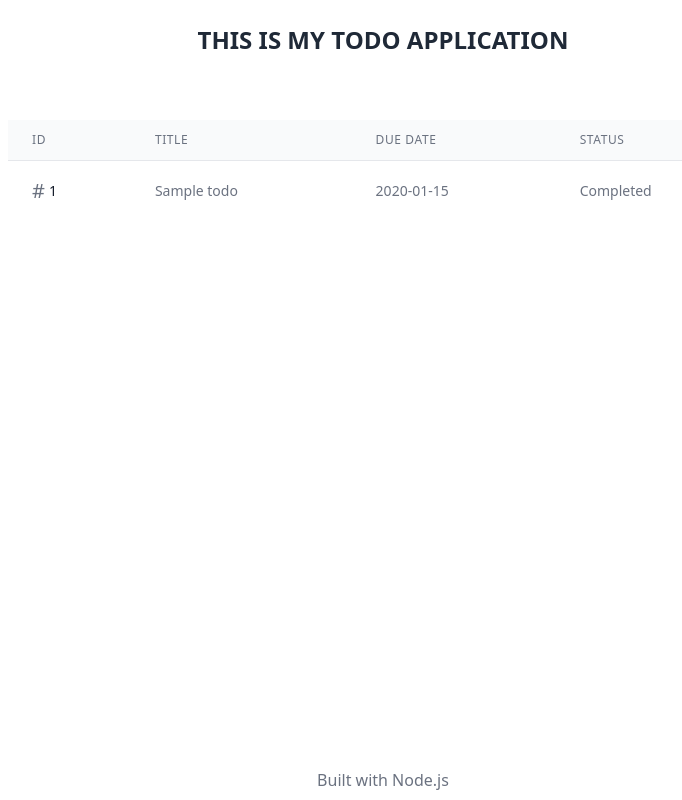
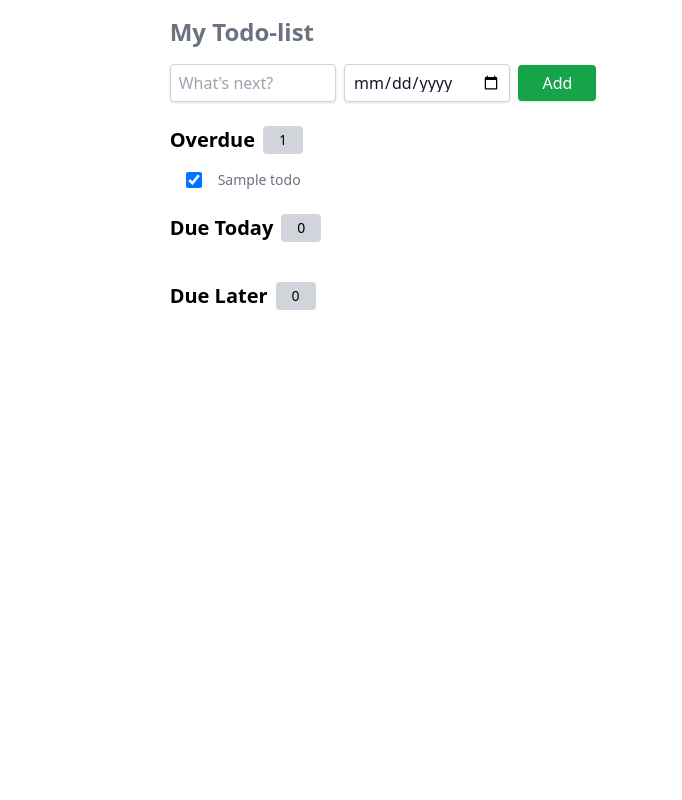
Before and after one commit to khavinshankar/wd102, a Node server app: page / in a window 1280 px wide. Shown: the whole page, without its empty margins (257-939 px from the left). Run offline with Node 20, Linux system fonts and the light colour scheme; tables that the repository leaves empty hold one stand-in row (values such as "Sample post"); some libraries are stand-ins or nearby versions.

Commit message:
todo-app: added ui

```diff
--- a/todo-app/app.js
+++ b/todo-app/app.js
@@ -10,8 +10,15 @@ app.use(express.static(path.join(__dirname, "public")));
 
 app.get("/", async function (request, response) {
   const todos = await Todo.getTodos();
+  const overdueTodos = await Todo.overdue();
+  const dueTodayTodos = await Todo.dueToday();
+  const dueLaterTodos = await Todo.dueLater();
   if (request.accepts("html")) {
-    response.render("index", { todos });
+    response.render("index", {
+      overdueTodos,
+      dueLaterTodos,
+      dueTodayTodos,
+    });
   } else {
     response.json({ todos });
   }
--- a/todo-app/models/todo.js
+++ b/todo-app/models/todo.js
@@ -1,5 +1,5 @@
 "use strict";
-const { Model } = require("sequelize");
+const { Model, Op } = require("sequelize");
 module.exports = (sequelize, DataTypes) => {
   class Todo extends Model {
     /**
@@ -15,8 +15,38 @@ module.exports = (sequelize, DataTypes) => {
       return this.findAll();
     }
 
+    static async overdue() {
+      return await Todo.findAll({
+        where: {
+          dueDate: {
+            [Op.lt]: new Date(),
+          },
+        },
+      });
+    }
+
+    static async dueToday() {
+      return await Todo.findAll({
+        where: {
+          dueDate: {
+            [Op.eq]: new Date(),
+          },
+        },
+      });
+    }
+
+    static async dueLater() {
+      return await Todo.findAll({
+        where: {
+          dueDate: {
+            [Op.gt]: new Date(),
+          },
+        },
+      });
+    }
+
     static addTodo({ title, dueDate }) {
-      return this.create({ title: title, dueDate: dueDate, completed: false });
+      return this.create({ title, dueDate, completed: false });
     }
 
     markAsCompleted() {
--- a/todo-app/public/css/styles.css
+++ b/todo-app/public/css/styles.css
@@ -0,0 +1,3 @@
+.todo-item:hover .delete-icon {
+    display: block;
+}
--- a/todo-app/views/footer.ejs
+++ /dev/null
@@ -1,6 +0,0 @@
-    <footer class="fixed bottom-0 w-full my-2">
-        <h1 class="text-center text-gray-500">Built with Node.js</h1>
-    </footer>
-    <script src="https://cdn.tailwindcss.com"></script>
-</body>
-</html>
--- a/todo-app/views/header.ejs
+++ /dev/null
@@ -1,13 +0,0 @@
-<html lang="en">
-<head>
-    <meta charset="UTF-8">
-    <meta http-equiv="X-UA-Compatible" content="IE=edge">
-    <meta name="viewport" content="width=device-width, initial-scale=1.0">
-    <title>Todo App</title>
-
-    <link rel="stylesheet" href="https://unpkg.com/tailwindcss@2.2.19/dist/tailwind.min.css" />
-</head>
-<body>
-    <header>
-        <h1 class="mt-6 text-center text-2xl font-bold text-gray-800 uppercase">This is my Todo Application</h1>
-    </header>
--- a/todo-app/views/index.ejs
+++ b/todo-app/views/index.ejs
@@ -1,5 +1,41 @@
-<%- include("header") %>
+<html lang="en">
+  <head>
+    <meta charset="UTF-8" />
+    <meta http-equiv="X-UA-Compatible" content="IE=edge" />
+    <meta name="viewport" content="width=device-width, initial-scale=1.0" />
+    <title>My Todo App</title>
+    <link rel="stylesheet" href="./css/styles.css" />
+    <script src="https://cdn.tailwindcss.com"></script>
+  </head>
+  <body>
+    <div class="grid grid-cols-6">
+      <div class="col-start-3 col-span-2">
+        <%- include("partials/header.ejs") %>
+        <section class="my-2">
+          <form class="flex gap-2 items-center justify-evenly">
+            <input
+              type="text"
+              placeholder="What's next?"
+              class="p-2 rounded shadow border border-gray-300 text-gray-900 w-full leading-5"
+            />
 
-<%- include("todos", { todos }) %>
+            <input
+              type="date"
+              placeholder="What's next?"
+              class="p-2 rounded shadow border border-gray-300 text-gray-900 w-full leading-4"
+            />
 
-<%- include("footer") %>
+            <button
+              type="submit"
+              class="bg-green-600 text-white rounded shadow py-1.5 px-6"
+            >
+              Add
+            </button>
+          </form>
+        </section>
+        <%- include("partials/todos.ejs", {overdueTodos, dueLaterTodos,
+        dueTodayTodos}) %>
+      </div>
+    </div>
+  </body>
+</html>
--- /dev/null
+++ b/todo-app/views/partials/footer.ejs
@@ -0,0 +1,3 @@
+<footer class="fixed bottom-0 w-full my-2">
+  <h1 class="text-center text-gray-500">Built with Node.js</h1>
+</footer>
--- /dev/null
+++ b/todo-app/views/partials/header.ejs
@@ -0,0 +1,3 @@
+<header class="my-4">
+  <h1 class="text-2xl font-bold text-gray-500">My Todo-list</h1>
+</header>
--- /dev/null
+++ b/todo-app/views/partials/todo-section.ejs
@@ -0,0 +1,35 @@
+<div>
+  <div class="flex gap-2 items-center">
+    <h5 class="text-xl font-semibold"><%= title %></h5>
+    <span id="count-<%= title.replaceAll(" ", "-").toLowerCase() %>" class="py-1 px-4 text-sm bg-gray-300 rounded"
+      ><%= todos?.length %></span
+    >
+  </div>
+  <ul class="list-none flex flex-col gap-2 mt-4">
+    <% for(todo of todos) { %>
+    <li class="flex gap-4 items-center w-fit mx-4 todo-item">
+      <input id="<%= todo?.id %>" type="checkbox" <%= todo?.completed &&
+      "checked" %> class="w-4 h-4 text-blue-600 bg-gray-100 rounded border" />
+      <label for="<%= todo?.id %>" class="text-sm text-gray-500"
+        ><%= todo?.title %></label
+      >
+      <a href="#" class="hidden delete-icon">
+        <svg
+          xmlns="http://www.w3.org/2000/svg"
+          fill="none"
+          viewBox="0 0 24 24"
+          stroke-width="1.5"
+          stroke="currentColor"
+          class="w-4 h-4 text-red-600"
+        >
+          <path
+            stroke-linecap="round"
+            stroke-linejoin="round"
+            d="M14.74 9l-.346 9m-4.788 0L9.26 9m9.968-3.21c.342.052.682.107 1.022.166m-1.022-.165L18.16 19.673a2.25 2.25 0 01-2.244 2.077H8.084a2.25 2.25 0 01-2.244-2.077L4.772 5.79m14.456 0a48.108 48.108 0 00-3.478-.397m-12 .562c.34-.059.68-.114 1.022-.165m0 0a48.11 48.11 0 013.478-.397m7.5 0v-.916c0-1.18-.91-2.164-2.09-2.201a51.964 51.964 0 00-3.32 0c-1.18.037-2.09 1.022-2.09 2.201v.916m7.5 0a48.667 48.667 0 00-7.5 0"
+          />
+        </svg>
+      </a>
+    </li>
+    <% } %>
+  </ul>
+</div>
--- /dev/null
+++ b/todo-app/views/partials/todos.ejs
@@ -0,0 +1,5 @@
+<section class="my-6 flex flex-col gap-6">
+  <%- include("todo-section.ejs", {title: "Overdue", todos: overdueTodos}) %>
+  <%- include("todo-section.ejs", {title: "Due Today", todos: dueTodayTodos}) %>
+  <%- include("todo-section.ejs", {title: "Due Later", todos: dueLaterTodos}) %>
+</section>
--- a/todo-app/views/todos.ejs
+++ /dev/null
@@ -1,53 +0,0 @@
-<div class="mt-16 flex justify-center items-center">
-    <table id="todos" class="w-full max-w-[750px] divide-y divide-gray-200 rounded">
-        <thead class="bg-gray-50">
-          <tr>
-            <th
-              scope="col"
-              class="px-6 py-3 text-left text-xs font-medium text-gray-500 uppercase tracking-wider"
-            >
-              ID
-            </th>
-            <th
-              scope="col"
-              class="px-6 py-3 text-left text-xs font-medium text-gray-500 uppercase tracking-wider"
-            >
-              Title
-            </th>
-            <th
-              scope="col"
-              class="px-6 py-3 text-left text-xs font-medium text-gray-500 uppercase tracking-wider"
-            >
-              Due Date
-            </th>
-            <th
-              scope="col"
-              class="px-6 py-3 text-left text-xs font-medium text-gray-500 uppercase tracking-wider"
-            >
-              Status
-            </th>
-          </tr>
-        </thead>
-        <tbody class="bg-white divide-y divide-gray-200" x-max="1">
-            <% for(todo of todos) { %>
-                <tr>
-                    <td
-                        class="px-6 py-4 whitespace-nowrap text-sm font-medium text-gray-900 flex items-center"
-                    >
-                        <span class="text-xl text-gray-500 mr-1">#</span>
-                        <%= todo.id %>
-                    </td>
-                    <td class="px-6 py-4 whitespace-nowrap text-sm text-gray-500">
-                        <%= todo.title %>
-                    </td>
-                    <td class="px-6 py-4 whitespace-nowrap text-sm text-gray-500">
-                        <%= todo.dueDate %>
-                    </td>
-                    <td class="px-6 py-4 whitespace-nowrap text-sm text-gray-500">
-                        <%= todo.completed ? "Completed" : "Pending" %>
-                    </td>
-                </tr>
-            <% } %>
-        </tbody>
-    </table>
-</div>
```
